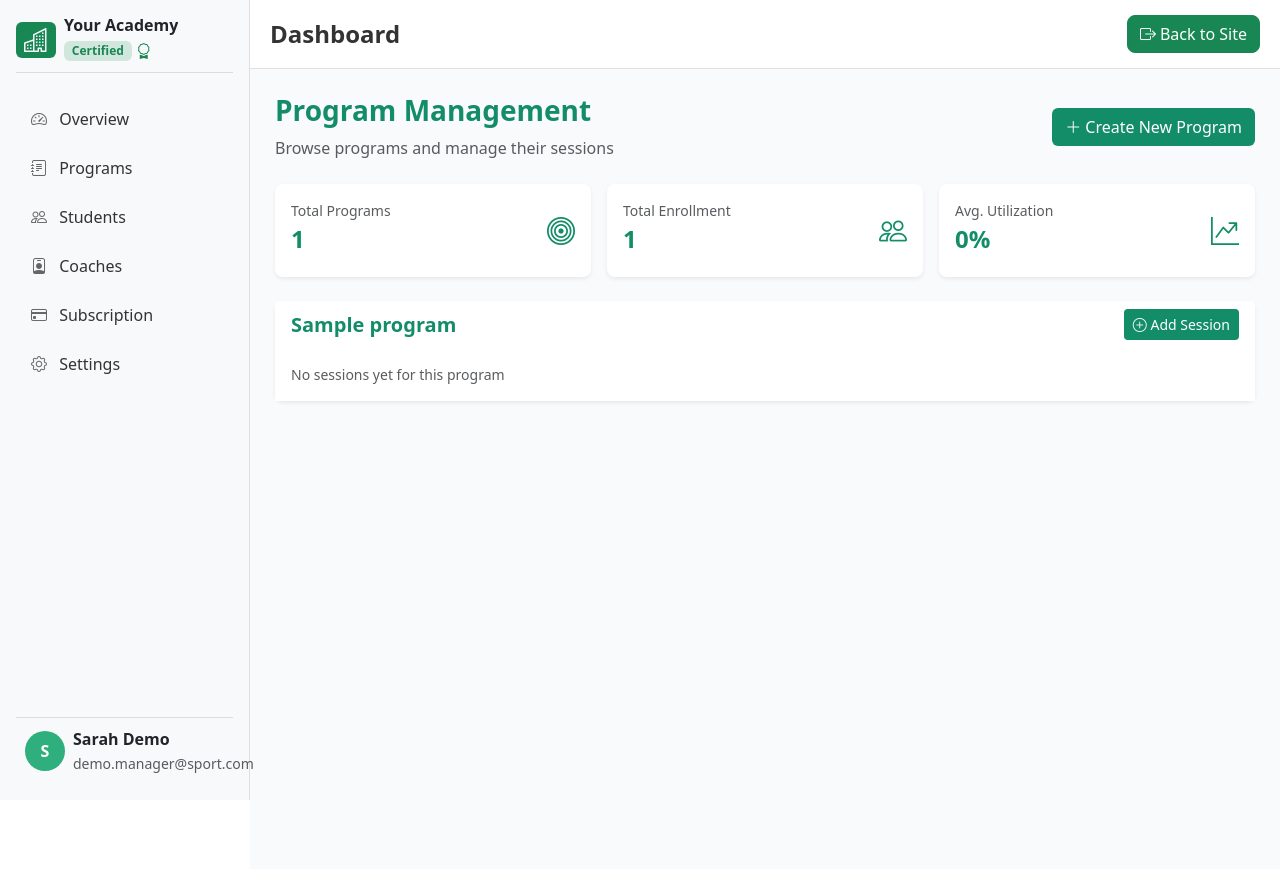
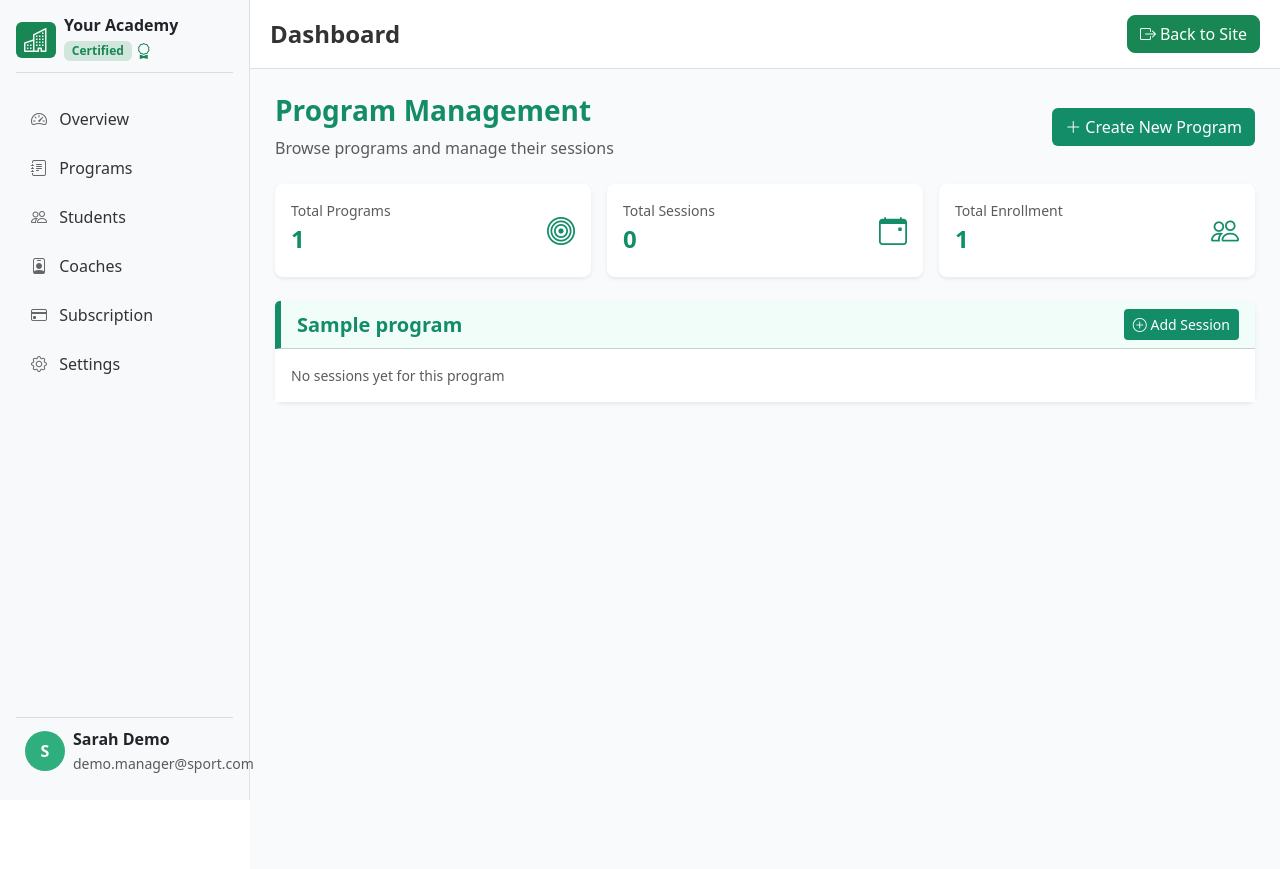
Before and after one commit to naifm8/Majd, a Django app: page /academies/dashboard/programs/ in a window 1280 px wide. Run offline with Django 5.2, Linux system fonts and the light colour scheme; a user stored in the database is signed in; tables that the repository leaves empty hold one stand-in row (values such as "Sample post"); data that the repository does not hold is empty; parts of the project's set-up code (start-up, migrations or seed data) failed here and were passed over.

Commit message:
program dahsboard

```diff
--- a/Majd/academies/templates/academies/dashboard_programs.html
+++ b/Majd/academies/templates/academies/dashboard_programs.html
@@ -29,6 +29,19 @@
     </div>
   </div>
 
+  <!-- Total Sessions -->
+  <div class="col-md-4">
+    <div class="card border-0 shadow-sm h-100 rounded-3">
+      <div class="card-body d-flex justify-content-between align-items-center">
+        <div>
+          <p class="text-muted small mb-1">Total Sessions</p>
+          <h4 class="fw-bold" style="color:#138d68;">{{ total_sessions }}</h4>
+        </div>
+        <i class="bi bi-calendar-event fs-3" style="color:#138d68;"></i>
+      </div>
+    </div>
+  </div>
+
   <!-- Total Enrollment -->
   <div class="col-md-4">
     <div class="card border-0 shadow-sm h-100 rounded-3">
@@ -41,49 +54,44 @@
       </div>
     </div>
   </div>
+</div>
 
-    <!-- Avg. Utilization -->
-    <div class="col-md-4">
-      <div class="card border-0 shadow-sm h-100 rounded-3">
-        <div class="card-body d-flex justify-content-between align-items-center">
-          <div>
-            <p class="text-muted small mb-1">Avg. Utilization</p>
-            <h4 class="fw-bold" style="color:#138d68;">{{ utilization_pct }}%</h4>
-          </div>
-          <i class="bi bi-graph-up-arrow fs-3" style="color:#138d68;"></i>
-        </div>
-      </div>
-    </div>
-  </div>
 
   <!-- Programs list -->
   {% for program in programs %}
   <div class="card border-0 shadow-sm mb-4 rounded-3">
-    <div class="card-header bg-white border-0 d-flex justify-content-between align-items-center">
+    <!-- Program Header -->
+    <div class="card-header" style="background:#f1fdf8; border-left:6px solid #138d68;">
+      <div class="d-flex justify-content-between align-items-center">
         <h5 class="fw-bold mb-0" style="color:#138d68;">
           {{ program.title }}
         </h5>
-      <a href="{% url 'academies:session_create' program.id %}" class="btn btn-sm" style="background:#138d68; color:white;">
+        <a href="{% url 'academies:session_create' program.id %}"
+           class="btn btn-sm" style="background:#138d68; color:white;">
           <i class="bi bi-plus-circle"></i> Add Session
         </a>
       </div>
+    </div>
+
+    <!-- Program Body -->
     <div class="card-body bg-white">
       {% if program.sessions.all %}
-        <div class="row row-cols-1 g-3">
+        <!-- Sessions Title -->
+        <h6 class="fw-bold text-muted mb-3">Sessions</h6>
+        <div class="row row-cols-1 g-3 ps-2">
           {% for s in program.sessions.all %}
-          <div class="card border-0 shadow-sm mb-3 rounded-3">
+          <div class="card border-0 shadow-sm mb-3 rounded-3" style="border-left:4px solid #e9ecef;">
             <div class="card-body">
 
-              <!-- Header row -->
+              <!-- Session Header -->
               <div class="d-flex justify-content-between align-items-start mb-2">
                 <div class="d-flex align-items-center">
-                  <!-- Logo (use program logo if uploaded, otherwise sport-specific color + icon) -->
                   {% if program.logo %}
                     <img src="{{ program.logo.url }}" class="rounded-circle border" alt="Logo"
-                        style="width:45px; height:45px; object-fit:cover; margin-right:12px;">
+                         style="width:40px; height:40px; object-fit:cover; margin-right:12px;">
                   {% else %}
                     <div class="rounded-circle d-flex align-items-center justify-content-center text-white shadow-sm"
-                        style="width:45px; height:45px; margin-right:12px;
+                        style="width:40px; height:40px; margin-right:12px;
                           background-color:
                             {% if program.sport_type == 'football' %} #05751d
                             {% elif program.sport_type == 'basketball' %} #e8590c
@@ -107,20 +115,18 @@
                     </small>
                   </div>
                 </div>
-
-                <!-- Static Active Badge -->
                 <span class="badge" style="background:#01c05a;">Active</span>
               </div>
 
-              <!-- Footer row with consistent dark buttons -->
+              <!-- Session Buttons -->
               <div class="d-flex gap-2 mt-3">
-                <a href="#" class="btn btn-sm btn-outline-dark" style="min-width:110px;">
+                <a href="#" class="btn btn-sm btn-outline-dark" style="min-width:100px;">
                   <i class="bi bi-people"></i> Players
                 </a>
-                <a href="{% url 'academies:session_edit' s.id %}" class="btn btn-sm btn-outline-dark" style="min-width:110px;">
+                <a href="{% url 'academies:session_edit' s.id %}" class="btn btn-sm btn-outline-dark" style="min-width:100px;">
                   <i class="bi bi-pencil"></i> Edit
                 </a>
-                <a href="{% url 'academies:session_delete' s.id %}" class="btn btn-sm btn-outline-dark" style="min-width:110px;">
+                <a href="{% url 'academies:session_delete' s.id %}" class="btn btn-sm btn-outline-dark" style="min-width:100px;">
                   <i class="bi bi-trash"></i> Delete
                 </a>
               </div>
@@ -137,5 +143,6 @@
   {% empty %}
     <p class="text-muted">No programs available.</p>
   {% endfor %}
+
 </div>
 {% endblock %}
```
Lines whose indentation alone changed are shown as unchanged.
